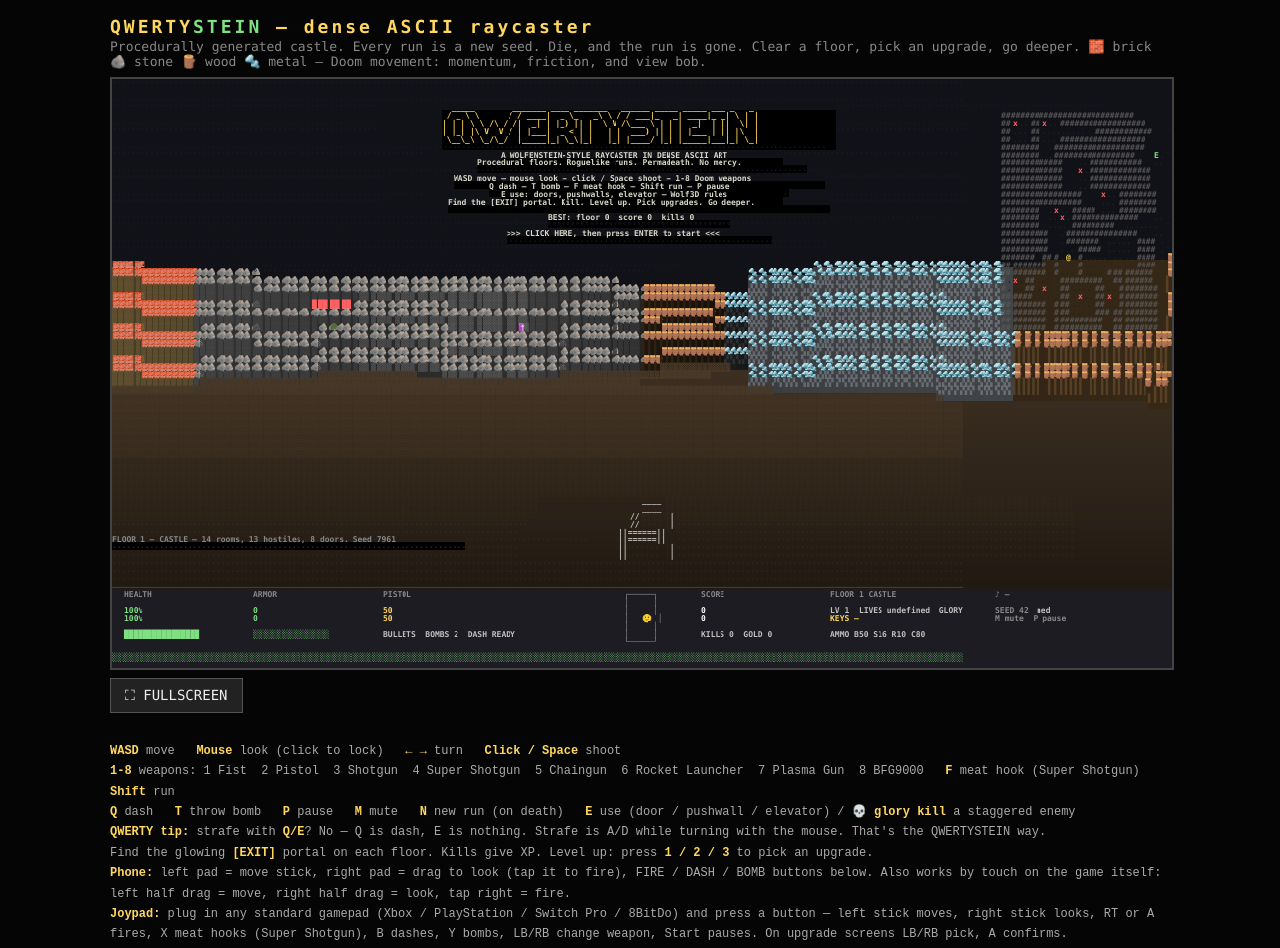
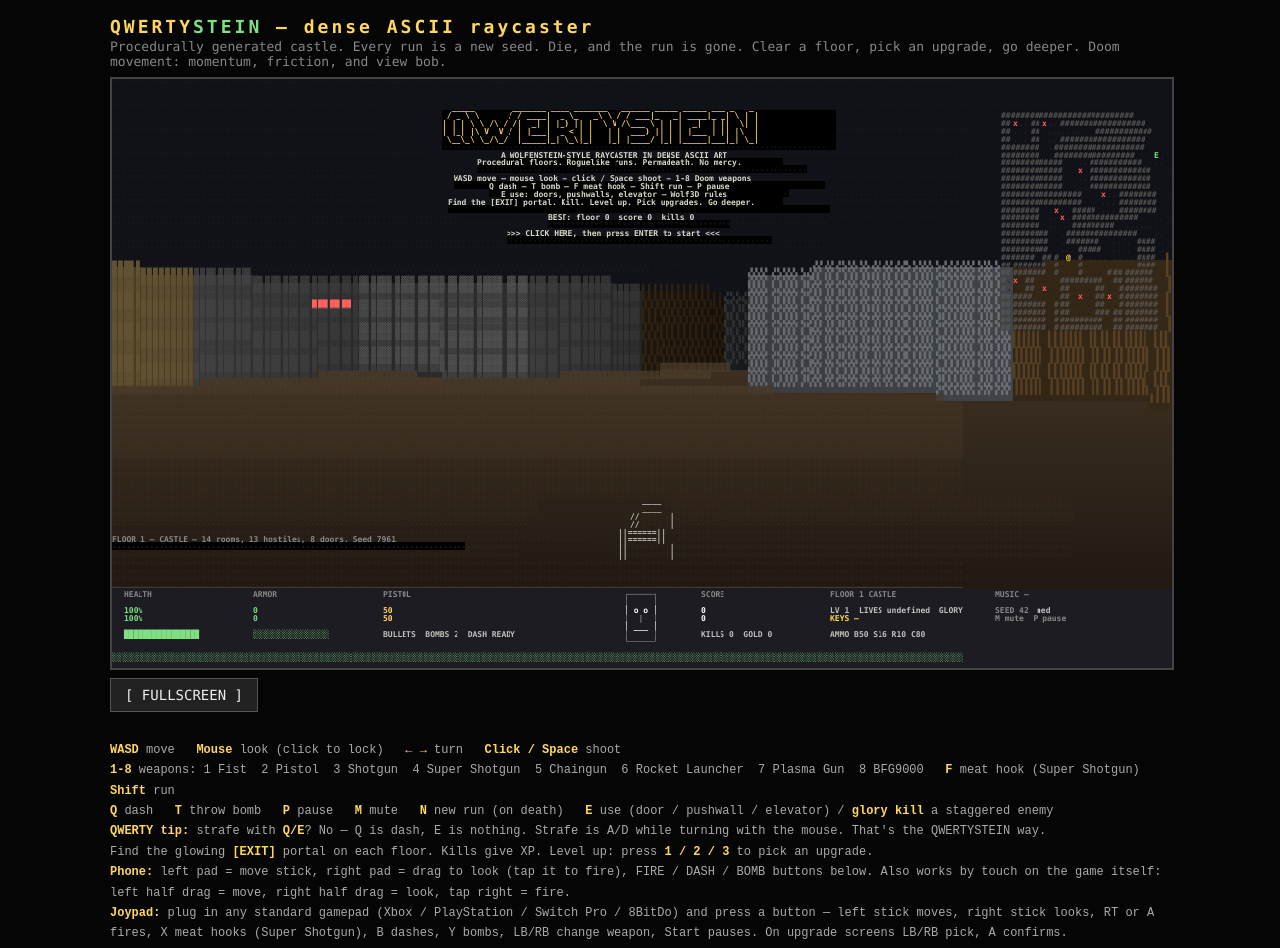
Before and after one commit to bthompson91/qwertyternity, a plain HTML site: page index.html in a window 1280 px wide. Drawn offline with Linux system fonts and the light colour scheme; animation ran at ten frames a second.

Commit message:
Remove all emoji: ASCII/block wall tiles, ASCII HUD face, ASCII projectiles, chain and markers

```diff
--- a/index.html
+++ b/index.html
@@ -35,9 +35,9 @@
 <body>
 <div id="wrap">
 <h1>QWERTY<span>STEIN</span> — dense ASCII raycaster</h1>
-<p class="sub">Procedurally generated castle. Every run is a new seed. Die, and the run is gone. Clear a floor, pick an upgrade, go deeper. 🧱 brick 🪨 stone 🪵 wood 🔩 metal — Doom movement: momentum, friction, and view bob.</p>
+<p class="sub">Procedurally generated castle. Every run is a new seed. Die, and the run is gone. Clear a floor, pick an upgrade, go deeper. Doom movement: momentum, friction, and view bob.</p>
 <canvas id="game" width="1080" height="600"></canvas>
-<button id="fsbtn">⛶ FULLSCREEN</button>
+<button id="fsbtn">[ FULLSCREEN ]</button>
 <div id="touch">
   <div class="pad" id="stick"><span class="lbl">MOVE</span><div class="nub" id="stickNub"></div></div>
   <div class="pad" id="lookpad"><span class="lbl">LOOK — drag, tap = fire</span><div class="nub" id="lookNub"></div></div>
@@ -48,7 +48,7 @@
 <div id="padstat"></div>
 <pre id="keys"><b>WASD</b> move &nbsp; <b>Mouse</b> look (click to lock) &nbsp; <b>← →</b> turn &nbsp; <b>Click / Space</b> shoot
 <b>1-8</b> weapons: 1 Fist  2 Pistol  3 Shotgun  4 Super Shotgun  5 Chaingun  6 Rocket Launcher  7 Plasma Gun  8 BFG9000 &nbsp; <b>F</b> meat hook (Super Shotgun) &nbsp; <b>Shift</b> run
-<b>Q</b> dash &nbsp; <b>T</b> throw bomb &nbsp; <b>P</b> pause &nbsp; <b>M</b> mute &nbsp; <b>N</b> new run (on death) &nbsp; <b>E</b> use (door / pushwall / elevator) / <b>💀 glory kill</b> a staggered enemy
+<b>Q</b> dash &nbsp; <b>T</b> throw bomb &nbsp; <b>P</b> pause &nbsp; <b>M</b> mute &nbsp; <b>N</b> new run (on death) &nbsp; <b>E</b> use (door / pushwall / elevator) / <b>glory kill</b> a staggered enemy
 <b>QWERTY tip:</b> strafe with <b>Q/E</b>? No — Q is dash, E is nothing. Strafe is A/D while turning with the mouse. That's the QWERTYSTEIN way.
 Find the glowing <b>[EXIT]</b> portal on each floor. Kills give XP. Level up: press <b>1 / 2 / 3</b> to pick an upgrade.
 <b>Phone:</b> left pad = move stick, right pad = drag to look (tap it to fire), FIRE / DASH / BOMB buttons below. Also works by touch on the game itself: left half drag = move, right half drag = look, tap right = fire.
@@ -159,14 +159,18 @@ const THEMES=[
 ];
 // 8x8 ASCII wall tiles, one per wall type (index 1..4)
 const WALL_ART={
- 1:[["🧱","🧱","🧱","🧱","🧱","🧱","🧱","🧱"],["▓","▓","▓","▓","▓","▓","▓","▓"],["🧱","🧱","🧱","🧱","🧱","🧱","🧱","🧱"],["▓","▓","▓","▓","▓","▓","▓","▓"],["🧱","🧱","🧱","🧱","🧱","🧱","🧱","🧱"],["▓","▓","▓","▓","▓","▓","▓","▓"],["🧱","🧱","🧱","🧱","🧱","🧱","🧱","🧱"],["▓","▓","▓","▓","▓","▓","▓","▓"]], // brick
- 2:[["🪨","🪨","🪨","🪨","🪨","🪨","🪨","🪨"],["▓","▓","▓","▓","▓","▓","▓","▓"],["🪨","🪨","🪨","🪨","🪨","🪨","🪨","🪨"],["▓","▓","▓","▓","▓","▓","▓","▓"],["🪨","🪨","🪨","🪨","🪨","🪨","🪨","🪨"],["▓","▓","▓","▓","▓","▓","▓","▓"],["🪨","🪨","🪨","🪨","🪨","🪨","🪨","🪨"],["▓","▓","▓","▓","▓","▓","▓","▓"]], // stone
- 3:[["🪵","🪵","🪵","🪵","🪵","🪵","🪵","🪵"],["▌","▌","▌","▌","▌","▌","▌","▌"],["🪵","🪵","🪵","🪵","🪵","🪵","🪵","🪵"],["▌","▌","▌","▌","▌","▌","▌","▌"],["🪵","🪵","🪵","🪵","🪵","🪵","🪵","🪵"],["▌","▌","▌","▌","▌","▌","▌","▌"],["🪵","🪵","🪵","🪵","🪵","🪵","🪵","🪵"],["▌","▌","▌","▌","▌","▌","▌","▌"]], // wood
- 4:[["🔩","🔩","🔩","🔩","🔩","🔩","🔩","🔩"],["▚","▞","▚","▞","▚","▞","▚","▞"],["🔩","🔩","🔩","🔩","🔩","🔩","🔩","🔩"],["▚","▞","▚","▞","▚","▞","▚","▞"],["🔩","🔩","🔩","🔩","🔩","🔩","🔩","🔩"],["▚","▞","▚","▞","▚","▞","▚","▞"],["🔩","🔩","🔩","🔩","🔩","🔩","🔩","🔩"],["▚","▞","▚","▞","▚","▞","▚","▞"]], // metal
- 5:[["🟨","🟨","🟨","🟨","🟨","🟨","🟨","🟨"],["█","█","█","█","█","█","█","█"],["🟨","🟨","🟨","🟨","🟨","🟨","🟨","🟨"],["█","█","█","█","█","█","█","█"],["🟨","🟨","🟨","🟨","🟨","🟨","🟨","🟨"],["█","█","█","█","█","█","█","█"],["🟨","🟨","🟨","🟨","🟨","🟨","🟨","🟨"],["█","█","█","█","█","█","█","█"]], // vault — gold blocks
- 6:[["🚪","🚪","🚪","🚪","🚪","🚪","🚪","🚪"],["▌","█","█","█","█","█","█","▐"],["🚪","🚪","🚪","🚪","🚪","🚪","🚪","🚪"],["▌","█","█","█","█","█","█","▐"],["🚪","🚪","🚪","🚪","🚪","🚪","🚪","🚪"],["▌","█","█","█","█","█","█","▐"],["🚪","🚪","🚪","🚪","🚪","🚪","🚪","🚪"],["▌","█","█","█","█","█","█","▐"]], // Wolf3D sliding door
- 7:[["🗿","🗿","🗿","🗿","🗿","🗿","🗿","🗿"],["▓","▓","▓","▓","▓","▓","▓","▓"],["🗿","🗿","🗿","🗿","🗿","🗿","🗿","🗿"],["▓","▓","▓","▓","▓","▓","▓","▓"],["🗿","🗿","🗿","🗿","🗿","🗿","🗿","🗿"],["▓","▓","▓","▓","▓","▓","▓","▓"],["🗿","🗿","🗿","🗿","🗿","🗿","🗿","🗿"],["▓","▓","▓","▓","▓","▓","▓","▓"]], // pushwall — a statue that slides
+ 1:['████████','▓▓▓▓▓▓▓▓','████████','▓▓▓▓▓▓▓▓','████████','▓▓▓▓▓▓▓▓','████████','▓▓▓▓▓▓▓▓'], // brick
+ 2:['▓▓▓▓▓▓▓▓','▒▒▒▒▒▒▒▒','▓▓▓▓▓▓▓▓','▒▒▒▒▒▒▒▒','▓▓▓▓▓▓▓▓','▒▒▒▒▒▒▒▒','▓▓▓▓▓▓▓▓','▒▒▒▒▒▒▒▒'], // stone
+ 3:['▌▌▌▌▌▌▌▌','▐▐▐▐▐▐▐▐','▌▌▌▌▌▌▌▌','▐▐▐▐▐▐▐▐','▌▌▌▌▌▌▌▌','▐▐▐▐▐▐▐▐','▌▌▌▌▌▌▌▌','▐▐▐▐▐▐▐▐'], // wood planks
+ 4:['▚▞▚▞▚▞▚▞','▞▚▞▚▞▚▞▚','▚▞▚▞▚▞▚▞','▞▚▞▚▞▚▞▚','▚▞▚▞▚▞▚▞','▞▚▞▚▞▚▞▚','▚▞▚▞▚▞▚▞','▞▚▞▚▞▚▞▚'], // metal
+ 5:['████████','▒▒▒▒▒▒▒▒','████████','▒▒▒▒▒▒▒▒','████████','▒▒▒▒▒▒▒▒','████████','▒▒▒▒▒▒▒▒'], // vault — gold blocks
+ 6:['▌██████▐','▌▓▓▓▓▓▓▐','▌██████▐','▌▓▓▓▓▓▓▐','▌██████▐','▌▓▓▓▓▓▓▐','▌██████▐','▌▓▓▓▓▓▓▐'], // Wolf3D sliding door
+ 7:['▓▓▓▓▓▓▓▓','▚▞▚▞▚▞▚▞','▓▓▓▓▓▓▓▓','▚▞▚▞▚▞▚▞','▓▓▓▓▓▓▓▓','▚▞▚▞▚▞▚▞','▓▓▓▓▓▓▓▓','▚▞▚▞▚▞▚▞'], // pushwall — a statue that slides
 };
+// Wall art is plain 8x8 tiles of block characters (all BMP, one code
+// unit each), so art[texY][texX] indexes one character. Emoji were
+// removed: colour emoji ignore fillStyle, render wider than a cell,
+// and split across surrogate pairs, which broke the blit.
 const SHADE=['#ffffff','#e8e8e8','#c8c8c8','#a0a0a0','#787878','#585858','#383838','#222222'];
 function shadeColor(hex, dist){
   // darken a hex colour by distance; returns rgb string
@@ -281,13 +285,9 @@ const SPRITES={
  key1:["  K  "," KKK ","  K  ","  K  ","  K  "],
 };
 // Emoji centre for each sprite, drawn over the ASCII art.
-const EMOJI={
- guard:'🪖', officer:'🎖️', ss:'💀', dog:'🐕', mutant:'👹', boss:'😈',
- health:'💊', firstaid:'💊', food:'🍗', ammo:'📦', clip:'📦',
- gold:'💰', cross:'✝️', chalice:'🏆', bible:'📖', crown:'👑',
- shells:'🐚', rockets:'🚀', cells:'🔋', rocket:'🚀', plasma:'🔵', bfg:'🟢',
- key:'🔑', key1:'🔑', bomb:'💣', exit:'🛗',
-};
+// No emoji anywhere in the game: sprites are ASCII art only, and
+// projectiles are single ASCII characters (rocket '*', plasma 'o',
+// BFG '@'). Emoji rendered wider than a cell and ignored fillStyle.
 // Enemy stats straight from WL_ACT2.C starthitpoints + WL_STATE.C KillActor.
 // Speeds are Wolf3D chase multipliers over SPDPATROL 512 (guard x3,
 // officer x5, SS x4, mutant x3, dog x2 at SPDDOG 1500); patrol speed is
@@ -713,7 +713,7 @@ function fireHook(){
   best.burning=true; best.burnT=3; addStagger(best,20);
   const dmg=20*player.dmgMul; best.hp-=dmg; best.flash=0.2;
   if(best.hp<=0) killEnemy(best,false);
-  log('🔗 MEAT HOOK — latched onto '+(ENEMY_TYPES[best.type].name||best.type.toUpperCase())+'!');
+  log('MEAT HOOK — latched onto '+(ENEMY_TYPES[best.type].name||best.type.toUpperCase())+'!');
   sfx('hook');
 }
 // --- Doom Eternal glory kills ---
@@ -735,13 +735,13 @@ function addStagger(e, dmg){
   e.stagger=(e.stagger||0)+dmg;
   if(e.stagger>=e.maxHp*0.5 && e.hp>0){
     e.staggered=true; e.staggerT=3; e.state='stagger';
-    log('💀 '+(ENEMY_TYPES[e.type].name||e.type.toUpperCase())+' STAGGERED — press E for a GLORY KILL!');
+    log((ENEMY_TYPES[e.type].name||e.type.toUpperCase())+' STAGGERED — press E for a GLORY KILL!');
     sfx('hit');
   }
 }
 function doGloryKill(e){
   const name=ENEMY_TYPES[e.type].name||e.type.toUpperCase();
-  gloryT=0.9; gloryLine='💀 GLORY KILL — '+GLORY_LINES[e.type];
+  gloryT=0.9; gloryLine='GLORY KILL — '+GLORY_LINES[e.type];
   player.invulnT=1.5;
   player.hp=Math.min(player.maxHp, player.hp+15);
   items.push({x:e.x,y:e.y,kind:'food'});
@@ -749,7 +749,7 @@ function doGloryKill(e){
   killEnemy(e,false);
   player.gloryKills=(player.gloryKills||0)+1;
   flash=0.2; shake=3; sfx('glory');
-  log('💀 GLORY KILL! '+name+' — +15 HP, +100 bonus, food dropped');
+  log('GLORY KILL! '+name+' — +15 HP, +100 bonus, food dropped');
 }
 // Wolf3D FirstSighting (WL_STATE.C): enemy wakes, speed multiplier
 function firstSighting(e){
@@ -1296,9 +1296,9 @@ function render(){
   }
   // sprites: items + enemies, far to near, with z-buffer
   const sprs=[];
-  for(const it of items) if(!it.taken&&SPRITES[it.kind]) sprs.push({x:it.x,y:it.y,art:SPRITES[it.kind],emo:EMOJI[it.kind],color:it.kind==='exit'?'#7ee081':(it.kind==='firstaid'||it.kind==='food')?'#ff7070':(it.kind==='cross'||it.kind==='chalice'||it.kind==='bible'||it.kind==='crown'||it.kind==='key1')?'#ffd75e':'#c0c0c0',scale:0.7,dist:Math.hypot(it.x-player.x,it.y-player.y)});
-  for(const e of enemies) if(!e.dead){ const b=ENEMY_TYPES[e.type]; sprs.push({x:e.x,y:e.y,art:SPRITES[b.spr],emo:EMOJI[b.spr],color:e.staggered?(Math.floor(e.staggerT*6)%2===0?'#ffffff':'#ffd75e'):(e.flash>0?'#ffffff':b.color),scale:e.type==='boss'?1.6:1,dist:Math.hypot(e.x-player.x,e.y-player.y),hp:e.hp/maxHpSafe(e),stag:e.staggered}); }
-  for(const pr of projectiles) sprs.push({x:pr.x,y:pr.y,art:[" "],emo:EMOJI[pr.kind],color:'#ffffff',scale:0.5,dist:Math.hypot(pr.x-player.x,pr.y-player.y)});
+  for(const it of items) if(!it.taken&&SPRITES[it.kind]) sprs.push({x:it.x,y:it.y,art:SPRITES[it.kind],color:it.kind==='exit'?'#7ee081':(it.kind==='firstaid'||it.kind==='food')?'#ff7070':(it.kind==='cross'||it.kind==='chalice'||it.kind==='bible'||it.kind==='crown'||it.kind==='key1')?'#ffd75e':'#c0c0c0',scale:0.7,dist:Math.hypot(it.x-player.x,it.y-player.y)});
+  for(const e of enemies) if(!e.dead){ const b=ENEMY_TYPES[e.type]; sprs.push({x:e.x,y:e.y,art:SPRITES[b.spr],color:e.staggered?(Math.floor(e.staggerT*6)%2===0?'#ffffff':'#ffd75e'):(e.flash>0?'#ffffff':b.color),scale:e.type==='boss'?1.6:1,dist:Math.hypot(e.x-player.x,e.y-player.y),hp:e.hp/maxHpSafe(e),stag:e.staggered}); }
+  for(const pr of projectiles) sprs.push({x:pr.x,y:pr.y,art:[pr.kind==='rocket'?'*':pr.kind==='plasma'?'o':'@'],color:'#ffffff',scale:0.5,dist:Math.hypot(pr.x-player.x,pr.y-player.y)});
   sprs.sort((a,b)=>b.dist-a.dist);
   for(const s of sprs){
     const dx=s.x-player.x, dy=s.y-player.y, d=s.dist;
@@ -1320,21 +1320,20 @@ function render(){
         put(cx, top+sy, ch, shadeColor(s.color, d*0.7));
       }
     }
-    if(s.emo) put(sx, top+(h>>1), s.emo, '#ffffff');
-    if(s.stag) put(sx, top-2, '💀', '#ffd75e'); // staggered marker
+    if(s.stag) put(sx, top-2, '!', '#ffd75e'); // staggered marker
     if(s.hp!==undefined){
       const bw=7, bx=sx-(bw>>1), by=top-1;
       for(let i=0;i<bw;i++) put(bx+i,by, i/bw<s.hp?'█':'░','#ff6060');
     }
   }
-  // meat-hook chain: 🔗 cells from screen centre to the latched enemy
+  // meat-hook chain: 'o' cells from screen centre to the latched enemy
   if(hookT>0&&hookTarget&&!hookTarget.dead){
     const hdx=hookTarget.x-player.x, hdy=hookTarget.y-player.y;
     let hda=Math.atan2(hdy,hdx)-player.ang; while(hda>Math.PI)hda-=2*Math.PI; while(hda<-Math.PI)hda+=2*Math.PI;
     if(Math.abs(hda)<fov/2+0.3){
       const hsx=Math.floor((0.5+hda/fov)*COLS), cx0=Math.floor(COLS/2), st=hsx>cx0?1:-1;
-      for(let x=cx0; x!==hsx; x+=st*3) put(x, horizon, '🔗', '#c0c0c0');
-      put(hsx, horizon, '🔗', '#ffd75e');
+      for(let x=cx0; x!==hsx; x+=st*3) put(x, horizon, 'o', '#c0c0c0');
+      put(hsx, horizon, 'O', '#ffd75e');
     }
   }
   // weapon (bottom centre, drawn 2x so it stays chunky at 180 cols) + muzzle flash
@@ -1350,10 +1349,10 @@ function render(){
   if(padName) drawText(COLS-28,0,'PAD: '+padName.slice(0,22), '#7ee081');
   // glory-kill prompt: a staggered enemy in range
   for(const e of enemies) if(!e.dead&&e.staggered&&Math.hypot(e.x-player.x,e.y-player.y)<2.5){
-    drawText(Math.floor(COLS/2)-19, VIEW_ROWS-12, '💀 STAGGERED — press E for GLORY KILL 💀', '#ffd75e'); break;
+    drawText(Math.floor(COLS/2)-19, VIEW_ROWS-12, 'STAGGERED — press E for GLORY KILL', '#ffd75e'); break;
   }
   if(gloryT>0){
-    overlayText('💀 GLORY KILL 💀', '#ffd75e');
+    overlayText('GLORY KILL', '#ffd75e');
     drawText(Math.floor((COLS-gloryLine.length)/2), Math.floor(VIEW_ROWS/2)+2, gloryLine, '#ffffff');
   }
   // minimap top-right
@@ -1419,19 +1418,23 @@ function drawHud(){
   drawText(46,y0+1,hw.name,'#888888',BG);
   drawText(46,y0+3,ammoS,'#ffd75e',BG); drawText(46,y0+4,ammoS,'#ffd75e',BG);
   drawText(46,y0+6,(hw.ammoType?hw.ammoType.toUpperCase():'MELEE')+'  BOMBS '+player.bombs+'  DASH '+(player.dashCd<=0?'READY':Math.ceil(player.dashCd)+'s')+(player.weapon===3?'  HOOK '+(hookCd<=0?'READY':Math.ceil(hookCd)+'s'):''),'#c0c0c0',BG);
-  // face (Doom): centre, reacts to health, recent hurt, glory kills
-  let face='🙂';
-  if(state==='dead'||player.hp<=0) face='💀';
-  else if(gloryT>0) face='😈';
-  else if(bobT-hurtBobT<0.5) face='😬';
-  else if(player.hp<25) face='😵';
-  else if(player.hp<50) face='😟';
-  else if(player.hp<75) face='😐';
+  // face (Doom): centre, ASCII eyes + mouth reacting to health,
+  // recent hurt and glory kills — no emoji, they broke the blit
+  let eyes='o o', mouth='___';
+  if(state==='dead'||player.hp<=0){ eyes='X X'; mouth='___'; }
+  else if(gloryT>0){ eyes='^ ^'; mouth='\\_/'; }
+  else if(bobT-hurtBobT<0.5){ eyes='> <'; mouth='~~~'; }
+  else if(player.hp<25){ eyes='x x'; mouth=' o '; }
+  else if(player.hp<50){ eyes='o o'; mouth=' o '; }
+  else if(player.hp<75){ eyes='o o'; mouth=' ~ '; }
   const fx=Math.floor(COLS/2)-3, fy=y0+1;
   drawText(fx,fy,'┌─────┐','#888888',BG);
-  for(let i=1;i<=5;i++) drawText(fx,fy+i,'│     │','#888888',BG);
+  drawText(fx,fy+1,'│     │','#888888',BG);
+  drawText(fx,fy+2,'│ '+eyes+' │','#ffffff',BG);
+  drawText(fx,fy+3,'│  |  │','#888888',BG);
+  drawText(fx,fy+4,'│ '+mouth+' │','#ffffff',BG);
+  drawText(fx,fy+5,'│     │','#888888',BG);
   drawText(fx,fy+6,'└─────┘','#888888',BG);
-  put(fx+3,fy+3,face,'#ffffff',BG);
   // right: score / floor / keys / music
   drawText(100,y0+1,'SCORE','#888888',BG);
   drawText(100,y0+3,String(player.score),'#ffffff',BG); drawText(100,y0+4,String(player.score),'#ffffff',BG);
@@ -1440,7 +1443,7 @@ function drawHud(){
   drawText(122,y0+3,'LV '+player.level+'  LIVES '+player.extraLives+'  GLORY '+player.gloryKills,'#c0c0c0',BG);
   drawText(122,y0+4,'KEYS '+(player.keys&1?'GOLD':'—'),'#ffd75e',BG);
   drawText(122,y0+6,'AMMO B'+player.ammo.bullets+' S'+player.ammo.shells+' R'+player.ammo.rockets+' C'+player.ammo.cells,'#c0c0c0',BG);
-  drawText(150,y0+1,muted?'MUTED':'♪ '+(music.current?music.current.toUpperCase():'—'),'#888888',BG);
+  drawText(150,y0+1,muted?'MUTED':'MUSIC '+(music.current?music.current.toUpperCase():'—'),'#888888',BG);
   drawText(150,y0+3,'SEED '+runSeed,'#888888',BG);
   drawText(150,y0+4,'M mute  P pause','#888888',BG);
   // XP bar along the very bottom edge
```
Also changed, not shown: 1 other file.
